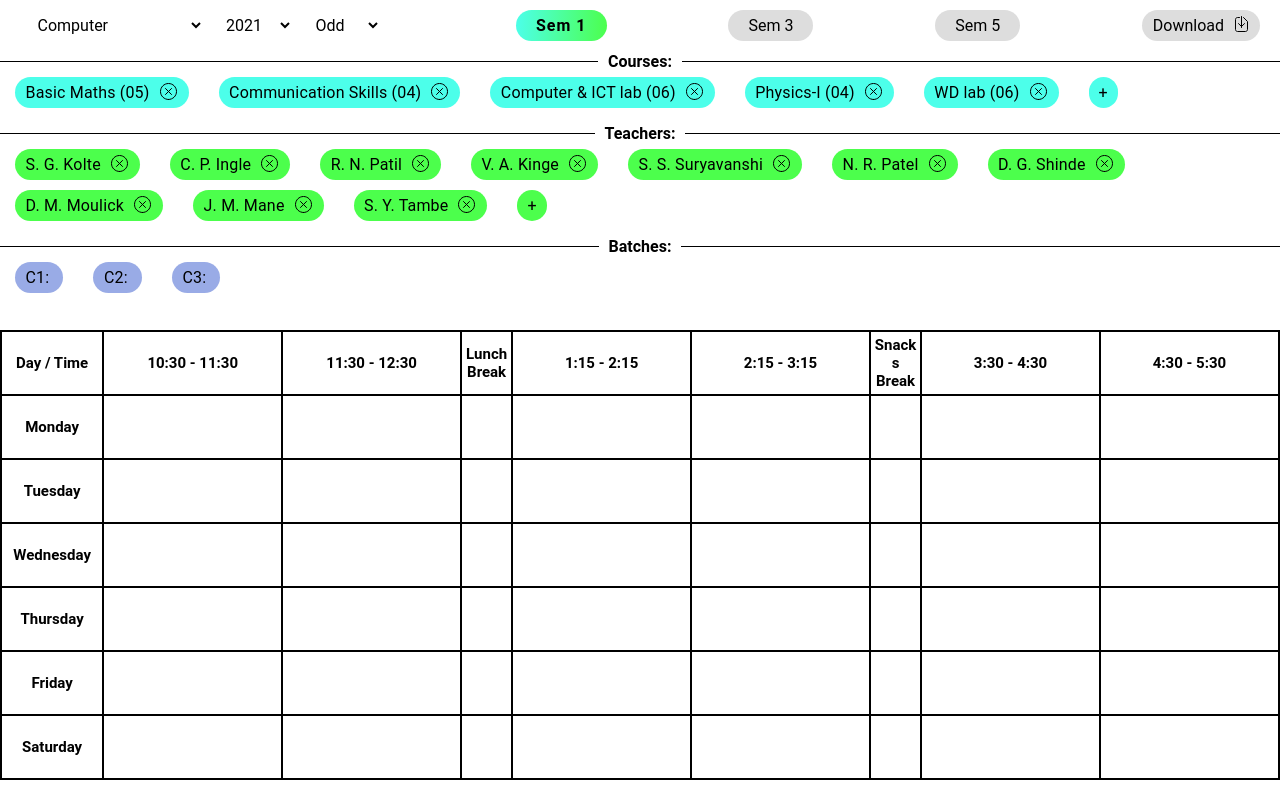
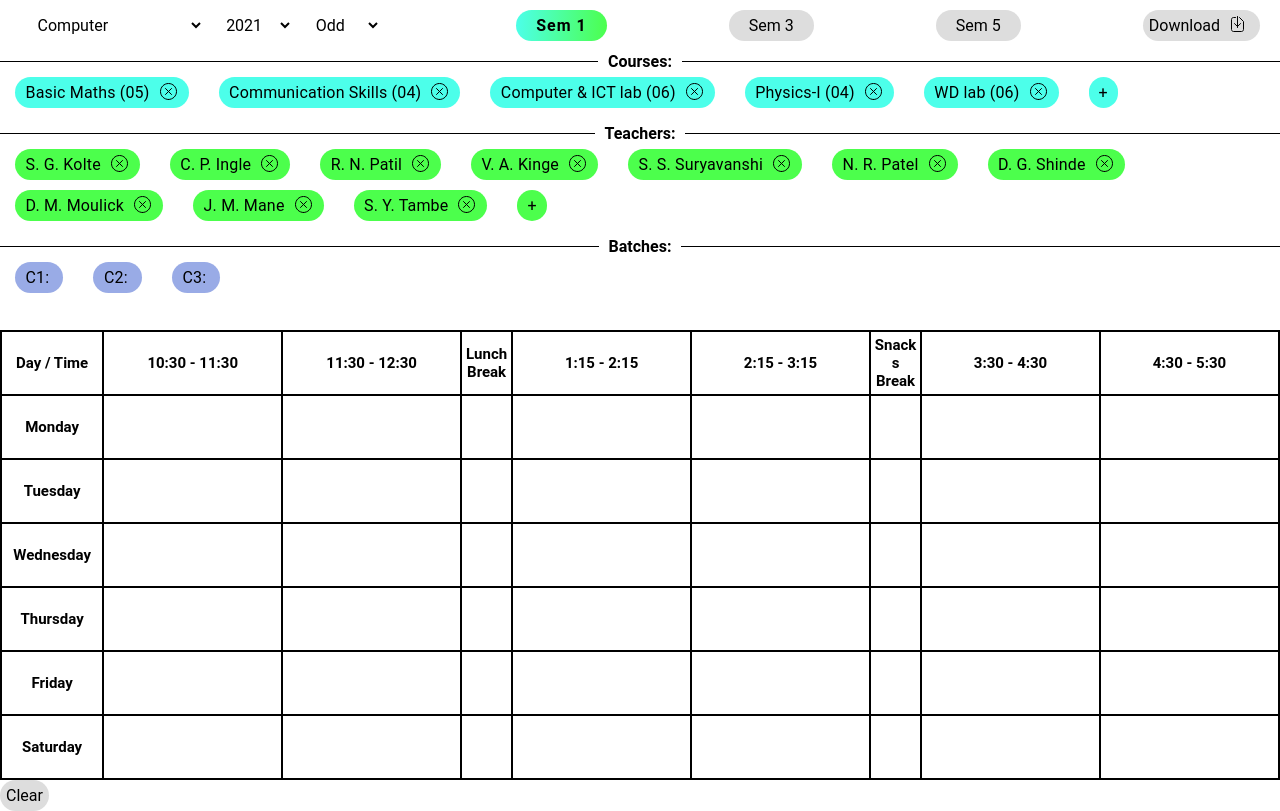
Before and after one commit to Nishith-Savla/TimeTable-Maker-Website, a React (Create React App) app: page / in a window 1280 px wide. Built offline with nearby package versions, Linux system fonts and the light colour scheme; a web font is replaced by a local one.

Commit message:
:sparkles: Save table state to localStorage
Save table state to localStorage and add a button to clear the localStorage.
Also reformat css a bit.

```diff
--- a/src/App.js
+++ b/src/App.js
@@ -71,6 +71,9 @@ function App() {
 
   // Load external libraries after the DOM is loaded.
   useEffect(() => {
+    const localStorageTable = JSON.parse(localStorage.getItem("table"));
+    // eslint-disable-next-line no-unused-expressions
+    localStorageTable && setTable(localStorageTable);
     import("sweetalert2").then(module => {
       Swal = module.default;
     });
@@ -126,6 +129,10 @@ function App() {
     setSubjects(departments[currentDepartment]?.subjects);
     setTeachers(departments[currentDepartment]?.teachers);
   }, [currentDepartment]);
+
+  useEffect(() => {
+    localStorage.setItem("table", JSON.stringify(table));
+  }, [table]);
 
   const doesClash = (time, day, text) => {
     const filteredSlots = [];
@@ -198,6 +205,10 @@ function App() {
     return false;
   };
 
+  const handleTableClear = () => {
+    setTable(initialTable);
+  };
+
   const downloadPDF = () => {
     DomToImage.toPng(document.querySelector(".timetable")).then(dataURL => {
       // eslint-disable-next-line new-cap
@@ -248,6 +259,7 @@ function App() {
         currentSem={currentSem}
         table={table[currentDepartment]}
         onTableSet={handleTableSet}
+        onTableClear={handleTableClear}
       />
     </>
   );
--- a/src/components/Body.jsx
+++ b/src/components/Body.jsx
@@ -1,7 +1,8 @@
+import Button from "../common/Button";
 import Table from "../common/DivSpanTable";
 import { allowDrop, drop } from "../utils";
 
-const Body = ({ currentSem, table, onTableSet }) => {
+const Body = ({ currentSem, table, onTableSet, onTableClear }) => {
   return (
     <div className="app-body">
       <Table
@@ -31,6 +32,12 @@ const Body = ({ currentSem, table, onTableSet }) => {
         onChange={onTableSet}
         state={table[currentSem]}
       />
+      <Button
+        className="button clear"
+        name="clear"
+        text="Clear"
+        onClick={onTableClear}
+      />
     </div>
   );
 };
--- a/src/styles/root.scss
+++ b/src/styles/root.scss
@@ -102,7 +102,7 @@ button {
 }
 
 .button {
-  padding: 6px 2px 6px 10.5px;
+  padding: 6px;
   background: $grey;
   border-radius: 25px;
   display: flex;
@@ -123,6 +123,7 @@ button {
   .subject,
   .teacher,
   .batch {
+    padding: 6px 2px 6px 10.5px;
     margin: 5px 15px;
     letter-spacing: 0.02ch;
   }
@@ -155,17 +156,17 @@ button {
 
 .batch {
   background: $darkblue;
-  padding-right: 10px;
+  padding-right: 10px !important;
 }
 
 .add-subject {
   background: hsl(173, 100%, 65%);
-  padding: 6px 10px;
+  padding: 6px 10px !important;
 }
 
 .add-teacher {
   background: hsl(120, 100%, 65%);
-  padding: 6px 10px;
+  padding: 6px 10px !important;
 }
 
 .timetable {
```
